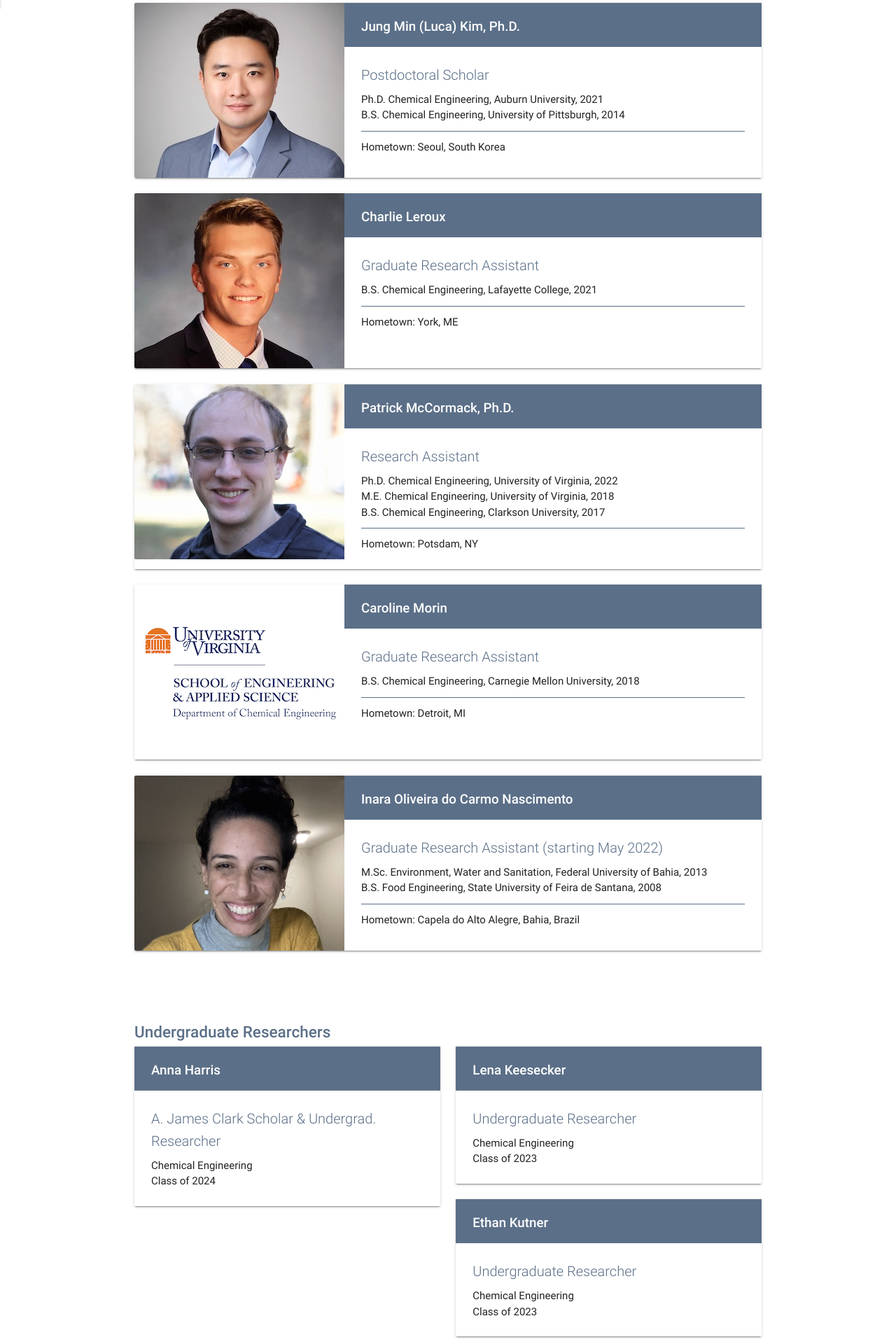
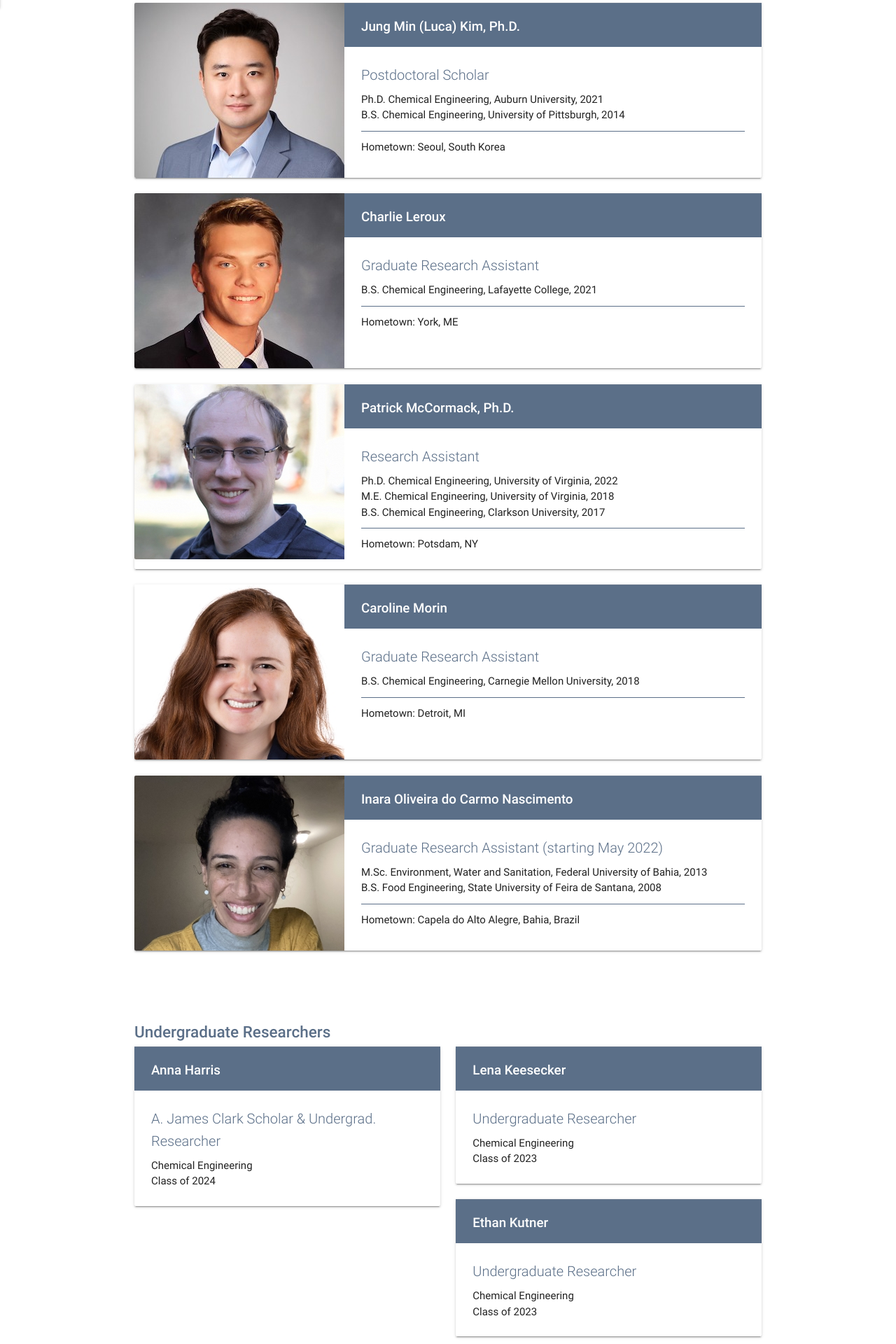
Before and after one commit to geisegroup/geisegroup.github.io, a Jekyll site: the page built from people.md, in a window 1280 px wide. Shown: the part 949-2869 px from the top of the page at 70% size. Built offline with Jekyll 4.4.1, drawn with Linux system fonts in a browser that asks for light colours; nearby versions of some CDN libraries.

Commit message:
Update carolineMorin.html

```diff
--- a/_groupMembers/carolineMorin.html
+++ b/_groupMembers/carolineMorin.html
@@ -2,7 +2,7 @@
 name: Caroline Morin
 title: Graduate Research Assistant
 hometown: Detroit, MI
-image: UVA_CHE.png
+image: morin.jpg
 degrees:
  - text: B.S. Chemical Engineering, Carnegie Mellon University, 2018
 orderBy: 9
```
